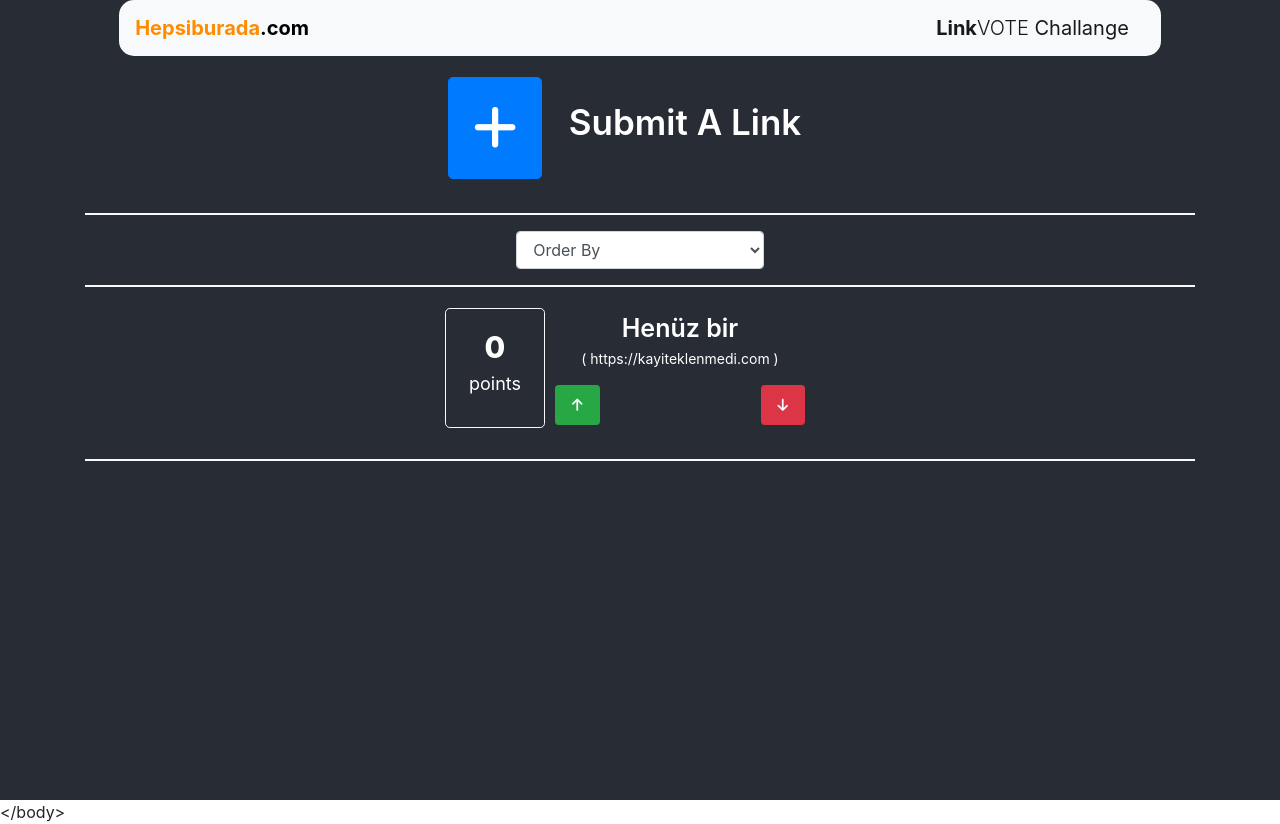
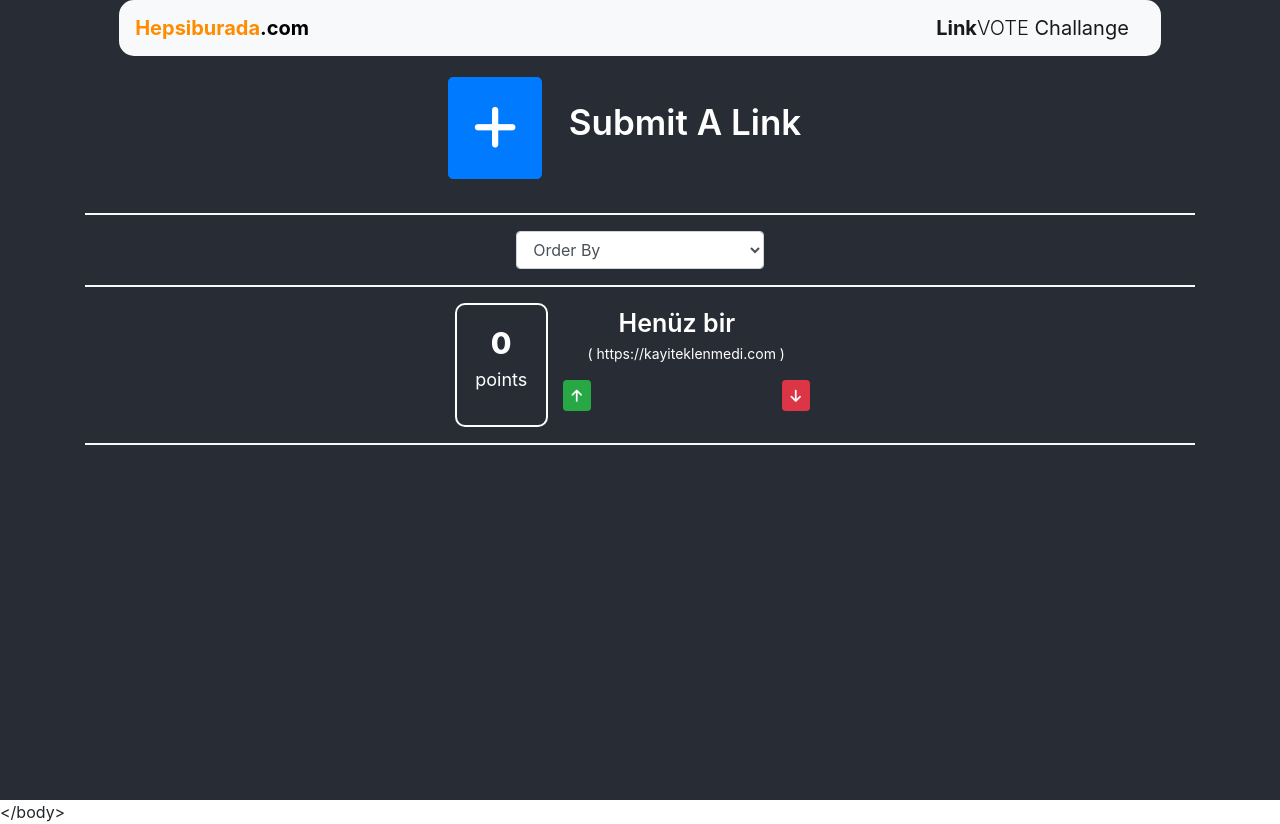
Before and after one commit to sefailyasoz95/hbvotechallange, a React (Create React App) app: page / in a window 1280 px wide. Built offline with nearby package versions, Linux system fonts and the light colour scheme.

Commit message:
now links are deletable & pagination added

```diff
--- a/src/App.css
+++ b/src/App.css
@@ -7,12 +7,6 @@
 	pointer-events: none;
 }
 
-@media (prefers-reduced-motion: no-preference) {
-	.App-logo {
-		animation: App-logo-spin infinite 20s linear;
-	}
-}
-
 .App-header {
 	background-color: #282c34;
 	min-height: 100vh;
@@ -20,16 +14,3 @@
 	font-size: calc(10px + 2vmin);
 	color: white;
 }
-
-.App-link {
-	color: #61dafb;
-}
-
-@keyframes App-logo-spin {
-	from {
-		transform: rotate(0deg);
-	}
-	to {
-		transform: rotate(360deg);
-	}
-}
--- a/src/App.js
+++ b/src/App.js
@@ -4,7 +4,7 @@ import { useState } from "react";
 import ListPage from "./pages/ListPage";
 import AddLinkPage from "./pages/AddLinkPage";
 function App() {
-	const [changePage, setChangePage] = useState(1);
+	const [changePage, setChangePage] = useState(true);
 	return (
 		<div className='App-header container'>
 			<Header />
--- /dev/null
+++ b/src/components/LinkBox/LinkBox.css
@@ -0,0 +1,49 @@
+.box {
+}
+
+.box:hover {
+	/* background-color: #333; */
+	border-radius: 15px;
+	color: #888;
+}
+
+.pointsBox {
+	border: 2px solid white;
+	border-radius: 10px;
+}
+.box:hover .pointsBox {
+	border: 2px solid #888;
+}
+
+.delete-btn {
+	cursor: pointer;
+	border: 0;
+	border-radius: 5px;
+	position: relative;
+	color: #fff;
+	font-size: 25px;
+	float: right;
+	opacity: 0;
+}
+
+.box:hover .delete-btn {
+	opacity: 1;
+}
+
+.linkBox span {
+	font-weight: 600;
+	font-size: 25px;
+}
+
+.linkBox p {
+	font-size: 14px;
+}
+
+.pointsBox span {
+	font-weight: 800;
+	font-size: 30px;
+}
+
+.pointsBox p {
+	font-size: 18px;
+}
--- a/src/components/LinkBox/LinkBox.js
+++ b/src/components/LinkBox/LinkBox.js
@@ -1,51 +1,108 @@
-import React, { useState } from "react";
+import React, { useEffect, useState } from "react";
 import Button from "react-bootstrap/Button";
+import { Modal } from "react-bootstrap/";
+import "./LinkBox.css";
 
 const LinkBox = ({ id, voteCount, link, linkTitle }) => {
 	const [vote, setVote] = useState(voteCount);
+	const [show, setShow] = useState(false);
+	const handleClose = () => setShow(false);
+	const handleShow = () => setShow(true);
 	var getData =
 		JSON.parse(localStorage.getItem("data")) == null
 			? []
 			: JSON.parse(localStorage.getItem("data"));
 
+	const handleUpVote = () => {
+		var up = getData.find((x) => x.id === id);
+		for (var i = 0; i < getData.length; i++) {
+			if (getData[i] === up) {
+				getData[i].vote = vote + 1;
+			}
+		}
+		setVote(vote + 1);
+		localStorage.setItem("data", JSON.stringify(getData));
+		console.log(getData);
+		window.location.reload();
+	};
 
+	const handleDownVote = () => {
+		var down = getData.find((x) => x.id === id);
+		for (var i = 0; i < getData.length; i++) {
+			if (getData[i] === down) {
+				getData[i].vote = vote - 1;
+			}
+		}
+		setVote(vote - 1);
+		localStorage.setItem("data", JSON.stringify(getData));
+		console.log(getData);
+		window.location.reload();
+	};
+	const handleLinkDelete = () => {
+		var del = getData.find((x) => x.id === id);
+		console.log("del", del);
+		for (var i = 0; i < getData.length; i++) {
+			if (getData[i] === del) {
+				getData.splice(i, 1);
+			}
+		}
+		localStorage.setItem("data", JSON.stringify(getData));
+		console.log("get", getData);
+		window.location.reload();
+	};
 	return (
 		<>
-			<div
-				className='container text-center d-inline-block'
-				style={{ maxWidth: 405, marginLeft: 340 }}>
-				<div
-					className='border-light px-3 py-1 rounded-lg border pt-3 float-left'
-					style={{ width: 100, height: 120, margin: 5 }}>
-					<span style={{ fontWeight: 800, fontSize: 30 }}>{vote}</span>
-					<p style={{ fontSize: 18 }}>points</p>
+			<div className='container text-center box'>
+				<div className='row justify-content-center'>
+					<div className='py-3 col-md-1 pointsBox'>
+						<span>{vote}</span>
+						<p>points</p>
 					</div>
-				<div className='float-left' style={{ width: 250, margin: 5 }}>
-					<span style={{ fontWeight: 600, fontSize: 25 }}>{linkTitle}</span>
-					<p style={{ fontSize: 14 }}>( {link} )</p>
+					<div className='col-md-3 linkBox'>
+						<i
+							className='fas fa-times delete-btn text-danger'
+							onClick={handleShow}></i>
+						<span>{linkTitle}</span>
+						<p>( {link} )</p>
 						<div>
 							<Button
 								className='btn-success btn-sm float-left'
-							onClick={() => {
-								setVote(vote + 1);
-								console.log(getData.find(x => x.id === id).vote)
-							}}>
-							<i className='p-2 fas fa-arrow-up text-light'></i>
+								onClick={handleUpVote}>
+								<i className='fas fa-arrow-up text-light'></i>
 							</Button>
-						<Button className='btn-danger btn-sm float-right'>
-							<i
-								className='p-2 fas fa-arrow-down text-light'
-								onClick={() => {
-									var currentVote = getData.find(x => x.id === id).vote
-									setVote(vote - 1);
-									currentVote = vote
-									console.log("current: ",currentVote)
-								}}></i>
+							<Button
+								className='btn-danger btn-sm float-right'
+								onClick={handleDownVote}>
+								<i className='fas fa-arrow-down text-light'></i>
 							</Button>
 						</div>
 					</div>
 				</div>
+			</div>
 			<hr className='text-danger border border-light' />
+
+			<Modal show={show} onHide={handleClose} animation={true}>
+				<Modal.Header closeButton>
+					<Modal.Title>Remove Link</Modal.Title>
+				</Modal.Header>
+				<Modal.Body>
+					Do you want to delete
+					<span className='text-danger font-weight-bold'> {linkTitle}</span> ?
+				</Modal.Body>
+				<Modal.Footer>
+					<Button variant='primary' onClick={handleClose}>
+						No
+					</Button>
+					<Button
+						variant='dark'
+						onClick={() => {
+							handleClose();
+							handleLinkDelete();
+						}}>
+						Yes
+					</Button>
+				</Modal.Footer>
+			</Modal>
 		</>
 	);
 };
--- /dev/null
+++ b/src/components/Pagination/Pagination.js
@@ -0,0 +1,29 @@
+import React from "react";
+
+const Pagination = ({ itemPerPage, totalItem, paginate }) => {
+	const pageNumbers = [];
+	for (let i = 1; i <= Math.ceil(totalItem / itemPerPage); i++) {
+		pageNumbers.push(i);
+	}
+	return (
+		<>
+			<nav>
+				<ul className='pagination'>
+					{pageNumbers.map((number) => (
+						<li key={number} className='page-item'>
+							<a
+								href='!#'
+								onClick={() => paginate(number)}
+								className='page-link'>
+								{number}
+							</a>
+						</li>
+					))}
+				</ul>
+			</nav>
+			<hr />
+		</>
+	);
+};
+
+export default Pagination;
--- a/src/index.css
+++ b/src/index.css
@@ -1,13 +1,14 @@
 body {
-  margin: 0;
-  font-family: -apple-system, BlinkMacSystemFont, 'Segoe UI', 'Roboto', 'Oxygen',
-    'Ubuntu', 'Cantarell', 'Fira Sans', 'Droid Sans', 'Helvetica Neue',
-    sans-serif;
-  -webkit-font-smoothing: antialiased;
-  -moz-osx-font-smoothing: grayscale;
+	margin: 0;
+	font-family: -apple-system, BlinkMacSystemFont, "Segoe UI", "Roboto", "Oxygen",
+		"Ubuntu", "Cantarell", "Fira Sans", "Droid Sans", "Helvetica Neue",
+		sans-serif;
+	-webkit-font-smoothing: antialiased;
+	-moz-osx-font-smoothing: grayscale;
+	background-color: #282c34;
 }
 
 code {
-  font-family: source-code-pro, Menlo, Monaco, Consolas, 'Courier New',
-    monospace;
+	font-family: source-code-pro, Menlo, Monaco, Consolas, "Courier New",
+		monospace;
 }
--- a/src/pages/ListPage.js
+++ b/src/pages/ListPage.js
@@ -1,32 +1,38 @@
-import React, { useEffect, useState } from "react";
+import React from "react";
+import { useEffect, useState } from "react";
 import LinkBox from "../components/LinkBox/LinkBox";
 import Sorter from "../components/Sorter/Sorter";
 import SubmitLink from "../components/SubmitLink/SubmitLink";
+import Pagination from "../components/Pagination/Pagination";
 
 const ListPage = ({ onClick }) => {
-	const [dataList, setDataList] = useState();
 	// localStorage.removeItem("data");
+	const [currentPage, setCurrentPage] = useState(1);
+	const [itemPerPage] = useState(5);
 	var getData =
 		JSON.parse(localStorage.getItem("data")) == null
 			? []
 			: JSON.parse(localStorage.getItem("data"));
-	// useEffect(() => {
-	// 	setDataList(getData);
-	// });
-	// console.log(getData);
+	const indexOfLastItem = currentPage * itemPerPage;
+	const indexOfFirstItem = indexOfLastItem - itemPerPage;
+	const currentItems = getData.slice(indexOfFirstItem, indexOfLastItem);
+
+	const paginate = (pageNumber) => {
+		setCurrentPage(pageNumber);
+	};
 
 	return (
 		<div className='container'>
 			<SubmitLink onClick={onClick} />
 			<Sorter />
-			{getData.length == 0 ? (
+			{getData.length === 0 ? (
 				<LinkBox
 					linkTitle='Henüz bir'
 					link='https://kayiteklenmedi.com'
 					voteCount={0}
 				/>
 			) : (
-				getData
+				currentItems
 					.reverse()
 					.map((data) => (
 						<LinkBox
@@ -37,6 +43,15 @@ const ListPage = ({ onClick }) => {
 						/>
 					))
 			)}
+			{getData.length > 5 ? (
+				<Pagination
+					itemPerPage={itemPerPage}
+					totalItem={getData.length}
+					paginate={paginate}
+				/>
+			) : (
+				<> </>
+			)}
 		</div>
 	);
 };
```
Lines whose indentation alone changed are shown as unchanged.
